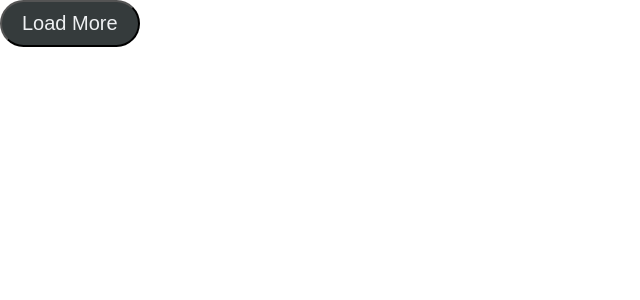
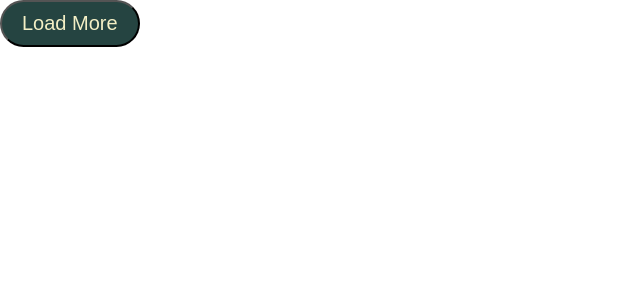
Before and after one commit to anastasia-demia/goit-react-hw-03-image-finder, a React (Create React App) app: page / in a window 1280 px wide. Shown: the top 300 px of the page, without its empty margins (0-640 px from the left). Built offline with nearby package versions, Linux system fonts and the light colour scheme.

Commit message:
small tweeks in css

```diff
--- a/src/components/App.jsx
+++ b/src/components/App.jsx
@@ -1,5 +1,6 @@
 import { Component } from 'react';
 import { Button } from './Button/Button';
+import { Loader } from './Loader/Loader';
 
 
 export class App extends Component {
--- a/src/components/Button/Button.module.css
+++ b/src/components/Button/Button.module.css
@@ -3,11 +3,11 @@
   display: flex;
   align-self: center;
   padding: 10px 20px;
-  background-color: #353b3c;
-  color: #eef0f2;
+  background-color: #254441;
+  color: #F3EFC5;
   border-radius: 50px;
   font-size: 20px;
 }
 .button:hover {
-  background-color: #5d5353;
+  background-color: #8FBBAE;
 }
--- a/src/components/Loader/Loader.js
+++ b/src/components/Loader/Loader.js
@@ -7,7 +7,13 @@ export const Loader = () => {
       height="80"
       width="80"
       ariaLabel="hourglass-loading"
-      colors={['#C3D350', '#E6F14A']}
+      colors={['#C74540', '#ff6f59']}
     />
   )
 };
+
+// const red = '#C74540';
+// const orangge = '#ff6f59';
+// const drkgreen = '#254441';
+// const mint = '#8FBBAE';
+// const beige = '#F3EFC5';
```
